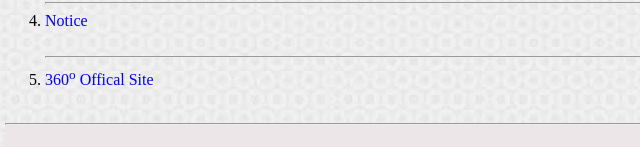
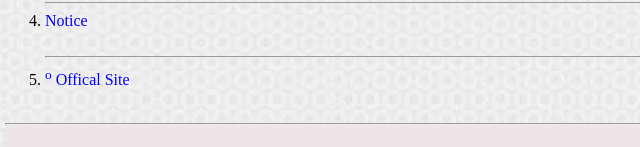
Before and after one commit to hardikhub007/VSIT-UNOFFICIAL, a plain HTML site: page index.html in a window 1280 px wide. Shown: the part 653-800 px from the top of the page, 3-643 px from the left. Drawn offline with Linux system fonts and the light colour scheme.

Commit message:
Update index.html

```diff
--- a/index.html
+++ b/index.html
@@ -77,7 +77,7 @@
             <li><a href="https://docs.google.com/document/d/1iPM2YYnzei94tmb3atXILWF0wNREPBrTAusAob59WOY/edit?usp=sharing">Notice</a></li>
             <br>
             <hr>
-            <li><a href="http://vips.edu/vt1/high/index.html">360<sup>o</sup> Offical Site</li>
+            <li><a href="http://vips.edu/vt1/high/index.html"><sup>o</sup> Offical Site</li>
             </a>
             <br>
         </ol>
```
